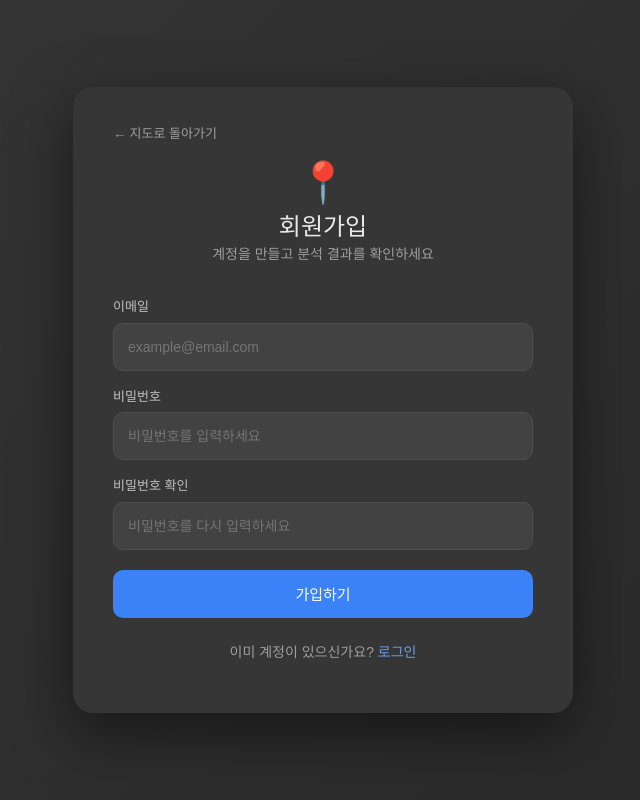
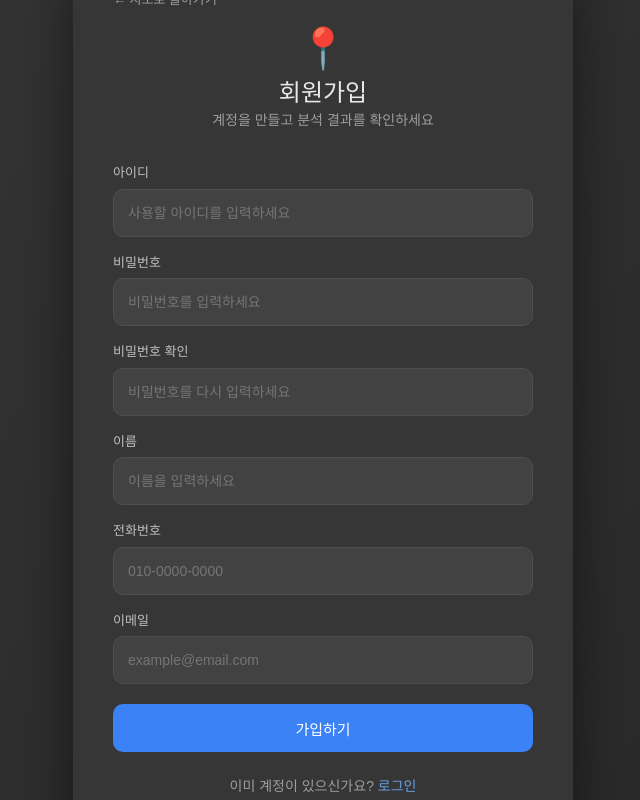
Before and after one commit to rlarbals1210/commercial-area-analysis-ai, a React (Vite) app in the folder frontend-react/: page /signup in a window 1280 px wide. Shown: the whole page, without its empty margins (317-957 px from the left). Built offline with nearby package versions, Linux system fonts and the light colour scheme; a web font is replaced by a local one.

Commit message:
회원가입 페이지 수정

```diff
--- a/frontend-react/src/pages/SignupPage.jsx
+++ b/frontend-react/src/pages/SignupPage.jsx
@@ -3,9 +3,19 @@ import { useNavigate, Link } from "react-router-dom";
 
 export default function SignupPage() {
   const navigate = useNavigate();
-  const [email, setEmail] = useState("");
-  const [password, setPassword] = useState("");
-  const [passwordConfirm, setPasswordConfirm] = useState("");
+  const [form, setForm] = useState({
+    userId: "",
+    password: "",
+    passwordConfirm: "",
+    name: "",
+    phone: "",
+    email: "",
+  });
+
+  const handleChange = (e) => {
+    const { name, value } = e.target;
+    setForm((prev) => ({ ...prev, [name]: value }));
+  };
 
   const handleSubmit = (e) => {
     e.preventDefault();
@@ -31,12 +41,13 @@ export default function SignupPage() {
 
         <form onSubmit={handleSubmit} style={{ display: "flex", flexDirection: "column", gap: 16 }}>
           <div style={fieldGroup}>
-            <label style={labelStyle}>이메일</label>
+            <label style={labelStyle}>아이디</label>
             <input
-              type="email"
-              value={email}
-              onChange={(e) => setEmail(e.target.value)}
-              placeholder="example@email.com"
+              type="text"
+              name="userId"
+              value={form.userId}
+              onChange={handleChange}
+              placeholder="사용할 아이디를 입력하세요"
               style={inputStyle}
               required
             />
@@ -46,8 +57,9 @@ export default function SignupPage() {
             <label style={labelStyle}>비밀번호</label>
             <input
               type="password"
-              value={password}
-              onChange={(e) => setPassword(e.target.value)}
+              name="password"
+              value={form.password}
+              onChange={handleChange}
               placeholder="비밀번호를 입력하세요"
               style={inputStyle}
               required
@@ -58,9 +70,49 @@ export default function SignupPage() {
             <label style={labelStyle}>비밀번호 확인</label>
             <input
               type="password"
-              value={passwordConfirm}
-              onChange={(e) => setPasswordConfirm(e.target.value)}
+              name="passwordConfirm"
+              value={form.passwordConfirm}
+              onChange={handleChange}
               placeholder="비밀번호를 다시 입력하세요"
+              style={inputStyle}
+              required
+            />
+          </div>
+
+          <div style={fieldGroup}>
+            <label style={labelStyle}>이름</label>
+            <input
+              type="text"
+              name="name"
+              value={form.name}
+              onChange={handleChange}
+              placeholder="이름을 입력하세요"
+              style={inputStyle}
+              required
+            />
+          </div>
+
+          <div style={fieldGroup}>
+            <label style={labelStyle}>전화번호</label>
+            <input
+              type="tel"
+              name="phone"
+              value={form.phone}
+              onChange={handleChange}
+              placeholder="010-0000-0000"
+              style={inputStyle}
+              required
+            />
+          </div>
+
+          <div style={fieldGroup}>
+            <label style={labelStyle}>이메일</label>
+            <input
+              type="email"
+              name="email"
+              value={form.email}
+              onChange={handleChange}
+              placeholder="example@email.com"
               style={inputStyle}
               required
             />
@@ -93,10 +145,11 @@ const pageStyle = {
   fontFamily: "'Pretendard', sans-serif",
   position: "relative",
   background: "#2D2D2D",
+  overflowY: "auto",
 };
 
 const bgStyle = {
-  position: "absolute",
+  position: "fixed",
   inset: 0,
   background: "linear-gradient(135deg, #3B3B3B 0%, #252525 100%)",
   opacity: 0.6,
@@ -110,6 +163,7 @@ const cardStyle = {
   width: "100%",
   maxWidth: 420,
   boxShadow: "0 20px 60px rgba(0,0,0,0.5)",
+  margin: "24px 0",
 };
 
 const backBtnStyle = {
```
